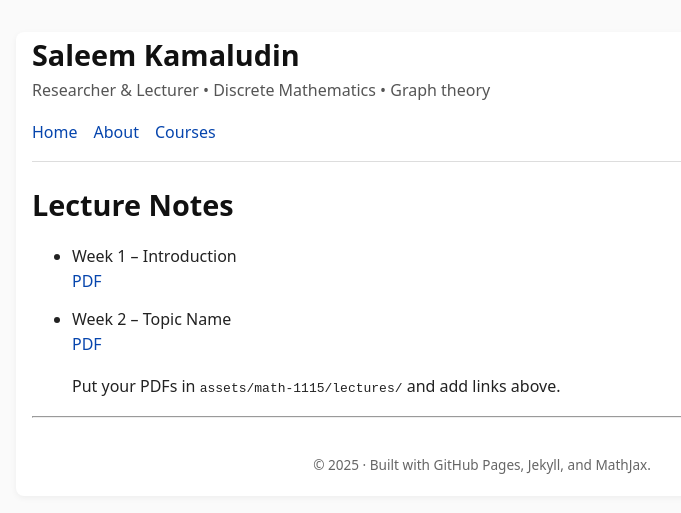
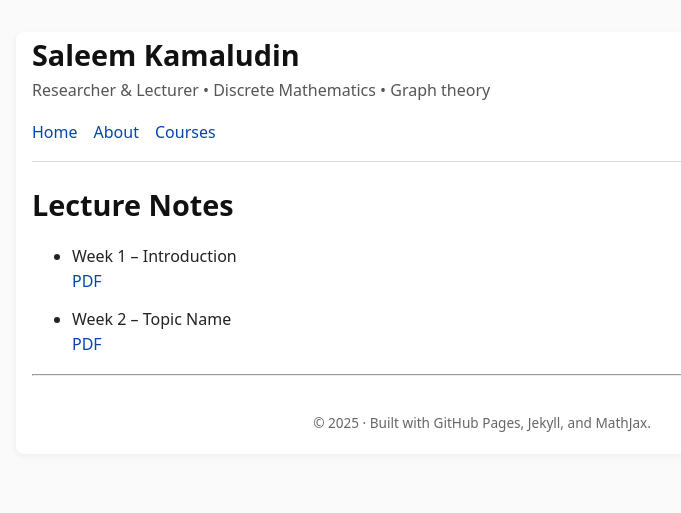
Before and after one commit to SaleemKamaludin/SaleemKamaludin.github.io, a Jekyll site: the page built from courses/math-1115/lecture-notes/index.md, in a window 1280 px wide. Shown: the top 513 px of the page, without its empty margins (158-839 px from the left). Built offline with Jekyll 4.4.1, drawn with Linux system fonts in a browser that asks for light colours.

Commit message:
Update index.md

```diff
--- a/courses/math-1115/lecture-notes/index.md
+++ b/courses/math-1115/lecture-notes/index.md
@@ -11,5 +11,3 @@ permalink: /courses/math-1115/lecture-notes/
 
 - Week 2 – Topic Name
   [PDF]({{ '/assets/math-1115/lectures/week02-topic.pdf' | relative_url }})
-
-> Put your PDFs in `assets/math-1115/lectures/` and add links above.
```
